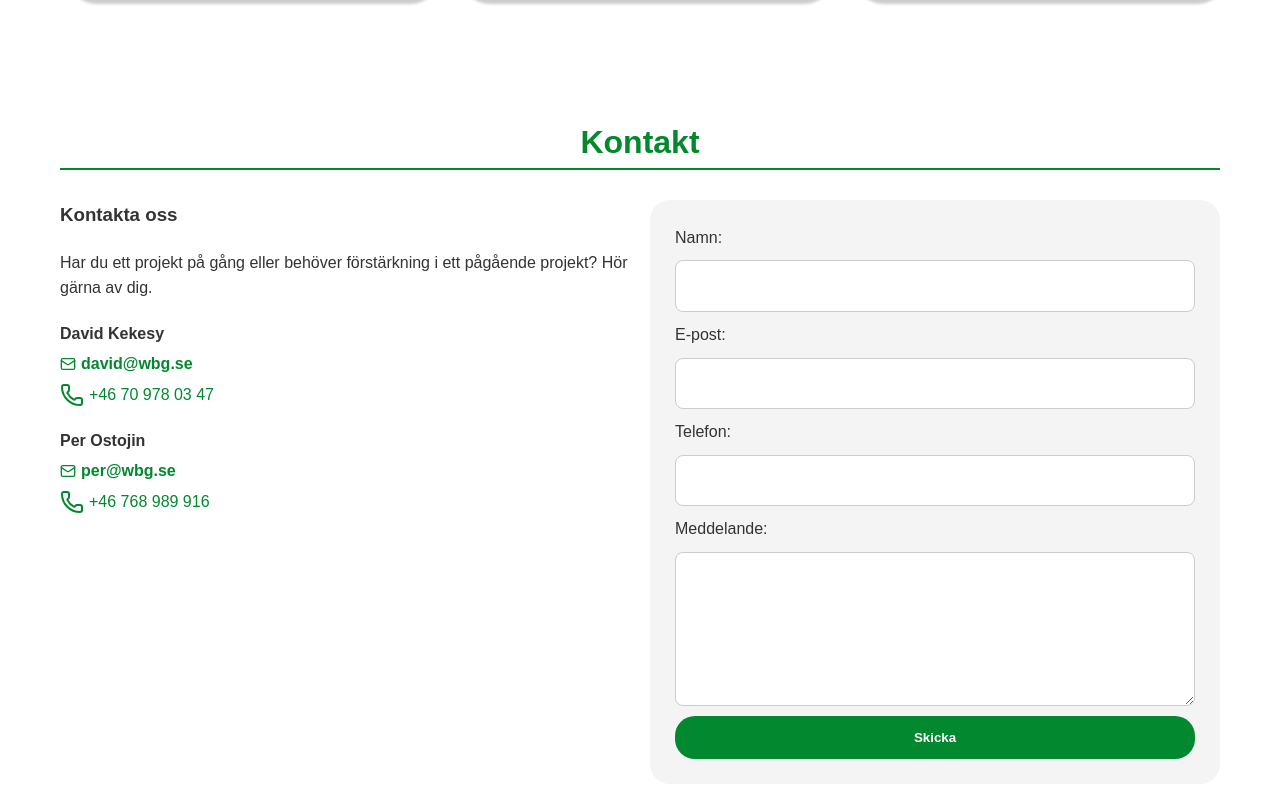
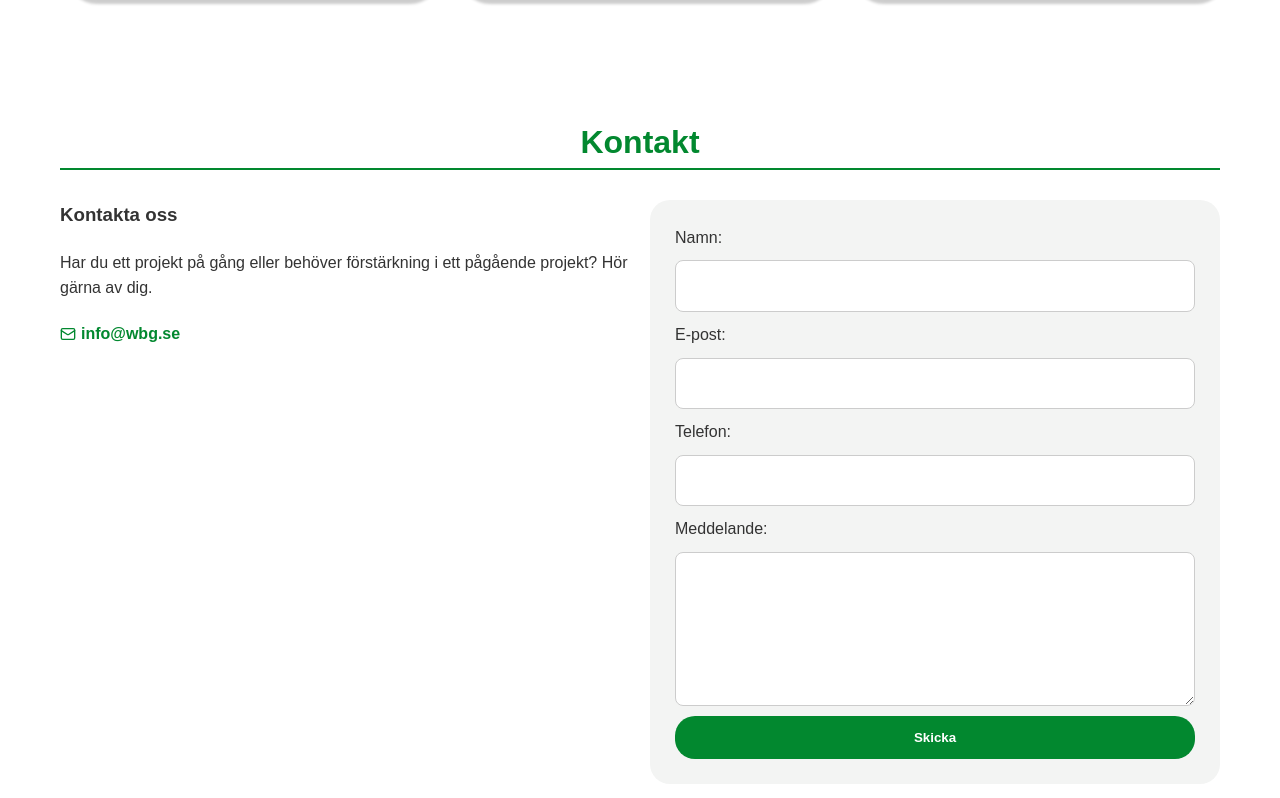
Before and after one commit to perostojin/wbg, a plain HTML site: page index.html in a window 1280 px wide. Shown: the part 3069-3867 px from the top of the page. Drawn offline with Linux system fonts and the light colour scheme.

Commit message:
Add contact form functionality

```diff
--- a/index.html
+++ b/index.html
@@ -233,9 +233,8 @@
                 pågående projekt? Hör gärna av dig.
               </p>
               <div class="contact-person">
-                <h4>David Kekesy</h4>
                 <a
-                  href="mailto:david@wbg.se"
+                  href="mailto:info@wbg.se"
                   class="email-link"
                   ><svg
                     xmlns="http://www.w3.org/2000/svg"
@@ -257,70 +256,22 @@
                       height="16"
                       rx="2"
                     /></svg
-                  >david@wbg.se</a
-                >
-                <a
-                  href="tel:+46709780347"
-                  class="phone-link"
-                  ><svg
-                    xmlns="http://www.w3.org/2000/svg"
-                    width="24"
-                    height="24"
-                    viewBox="0 0 24 24"
-                    fill="none"
-                    stroke="currentColor"
-                    stroke-width="2"
-                    stroke-linecap="round"
-                    stroke-linejoin="round"
-                    class="lucide lucide-phone-icon lucide-phone"
-                  >
-                    <path
-                      d="M13.832 16.568a1 1 0 0 0 1.213-.303l.355-.465A2 2 0 0 1 17 15h3a2 2 0 0 1 2 2v3a2 2 0 0 1-2 2A18 18 0 0 1 2 4a2 2 0 0 1 2-2h3a2 2 0 0 1 2 2v3a2 2 0 0 1-.8 1.6l-.468.351a1 1 0 0 0-.292 1.233 14 14 0 0 0 6.392 6.384"
-                    />
-                  </svg>
-                  +46 70 978 03 47</a
-                >
-              </div>
-
-              <div class="contact-person">
-                <h4>Per Ostojin</h4>
-                <a
-                  href="mailto:per@wbg.se"
-                  class="email-link"
-                  ><svg
-                    xmlns="http://www.w3.org/2000/svg"
-                    width="24"
-                    height="24"
-                    viewBox="0 0 24 24"
-                    fill="none"
-                    stroke="currentColor"
-                    stroke-width="2"
-                    stroke-linecap="round"
-                    stroke-linejoin="round"
-                    class="lucide lucide-mail-icon lucide-mail"
-                  >
-                    <path d="m22 7-8.991 5.727a2 2 0 0 1-2.009 0L2 7" />
-                    <rect
-                      x="2"
-                      y="4"
-                      width="20"
-                      height="16"
-                      rx="2"
-                    /></svg
-                  >per@wbg.se
-                </a>
-                <a
-                  href="tel:+46768989916"
-                  class="phone-link"
-                  ><svg xmlns="http://www.w3.org/2000/svg" width="24" height="24" viewBox="0 0 24 24" fill="none" stroke="currentColor" stroke-width="2" stroke-linecap="round" stroke-linejoin="round" class="lucide lucide-phone-icon lucide-phone"><path d="M13.832 16.568a1 1 0 0 0 1.213-.303l.355-.465A2 2 0 0 1 17 15h3a2 2 0 0 1 2 2v3a2 2 0 0 1-2 2A18 18 0 0 1 2 4a2 2 0 0 1 2-2h3a2 2 0 0 1 2 2v3a2 2 0 0 1-.8 1.6l-.468.351a1 1 0 0 0-.292 1.233 14 14 0 0 0 6.392 6.384"/></svg> +46 768 989 916</a
+                  >info@wbg.se</a
                 >
               </div>
             </div>
+
             <form
-              action="#"
-              method="post"
+              name="kontakt"
+              method="POST"
+              data-netlify="true"
               class="contact-form"
             >
+              <input
+                type="hidden"
+                name="form-name"
+                value="kontakt"
+              />
               <label for="name">Namn:</label>
               <input
                 type="text"
```
